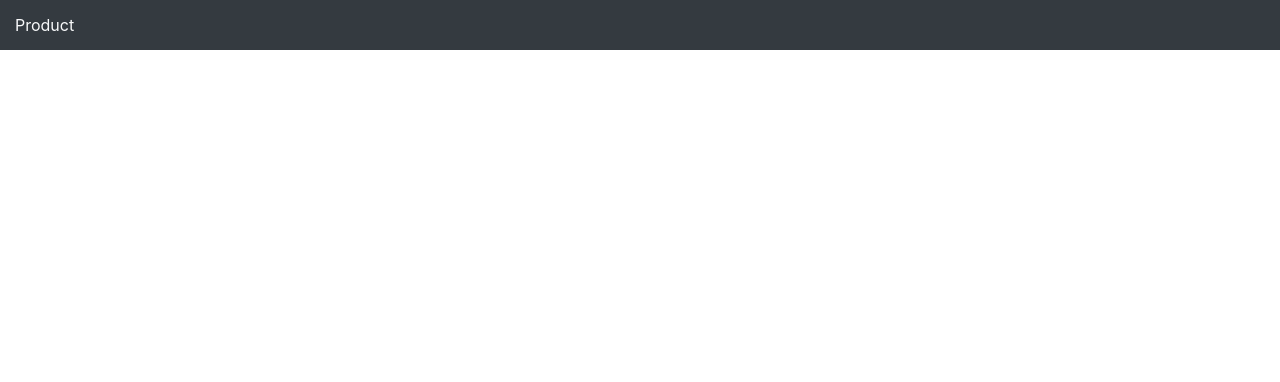
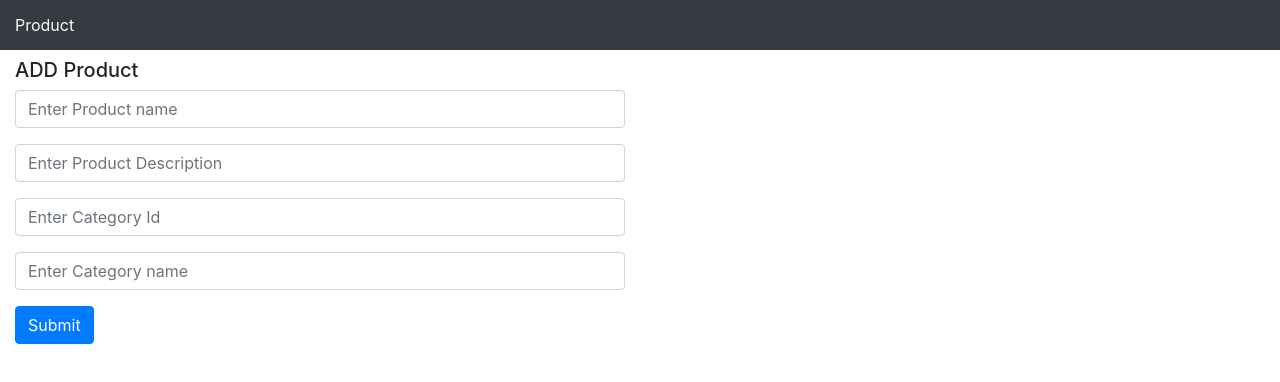
Before and after one commit to junkbin/client-side, an Angular app: page / in a window 1280 px wide. Shown: the top 382 px of the page. Built offline with nearby package versions, Linux system fonts and the light colour scheme.

Commit message:
add.product.

```diff
--- a/src/app/app.component.html
+++ b/src/app/app.component.html
@@ -6,11 +6,27 @@
   </div>
 
 
-  <div class="row">
+  <div class="row mt-2">
 
     <!-- FORM -->
     <div class="col-6" >
+        <div class="h5"> ADD Product </div>
+        <form>
+            <div class="form-group">
+              <input type="text" class="form-control" placeholder="Enter Product name">
+            </div>
+            <div class="form-group">
+                <input type="text" class="form-control" placeholder="Enter Product Description">
+            </div>
+            <div class="form-group">
+                <input type="text" class="form-control" placeholder="Enter Category Id">
+            </div>
 
+            <div class="form-group">
+                <input type="text" class="form-control" placeholder="Enter Category name">
+            </div>
+            <button type="submit" class="btn btn-primary">Submit</button>
+          </form>
     </div>
 
 
```
